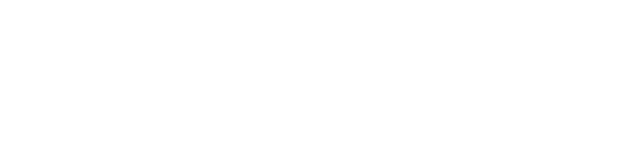
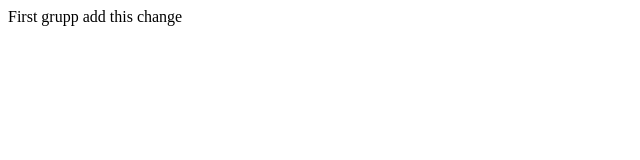
Before and after one commit to GitStudentDeveloper/git_lab_van, a plain HTML site: page index.html in a window 1280 px wide. Shown: the whole page, without its empty margins (0-640 px from the left). Drawn offline with Linux system fonts and the light colour scheme.

Commit message:
Initial commit

```diff
--- a/index.html
+++ b/index.html
@@ -7,7 +7,8 @@
 
 <body>
 	<div id='main_block'>
-
+		<div id="first_grupp">
+			<span>First grupp add this change</span>
 	</div>
 </body>
 
```
